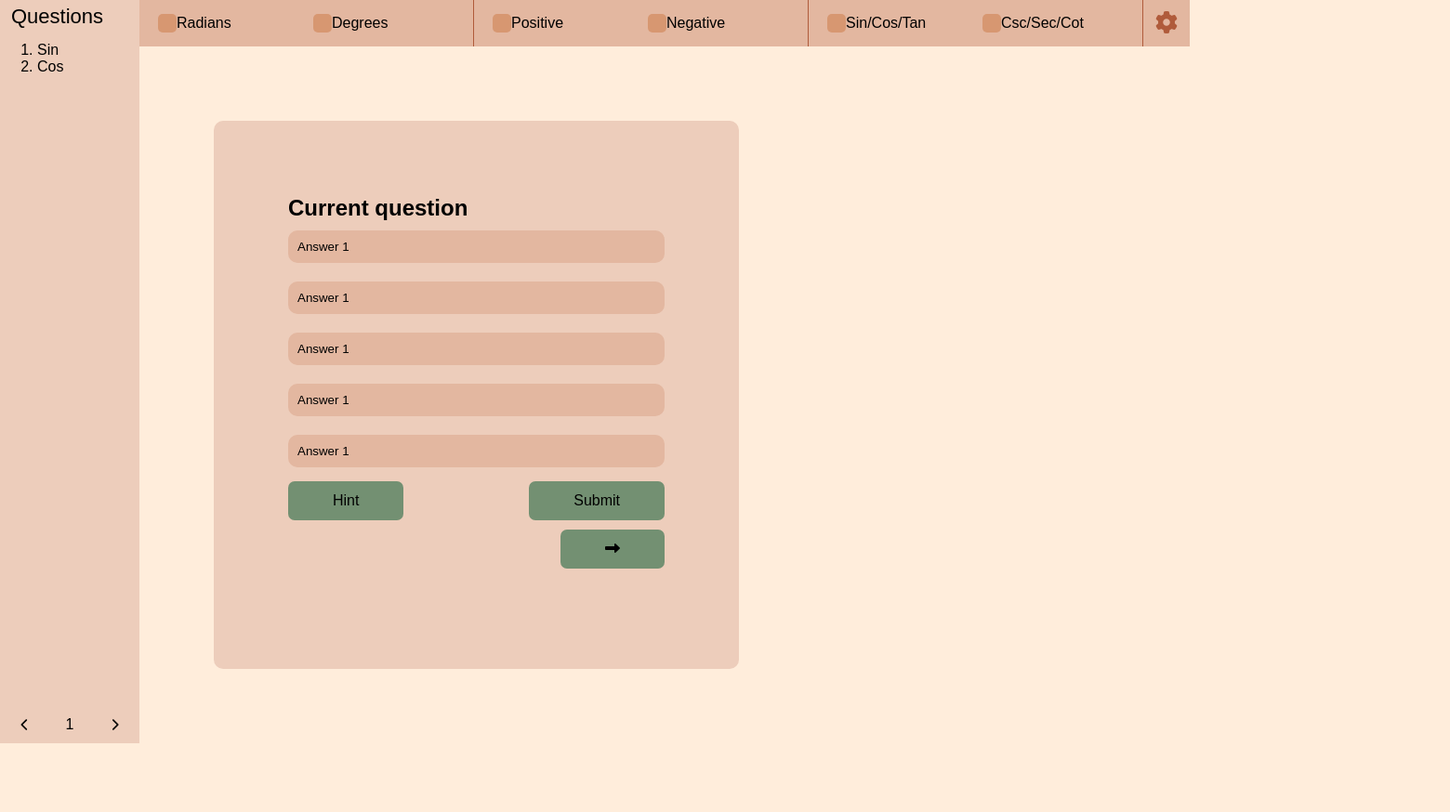
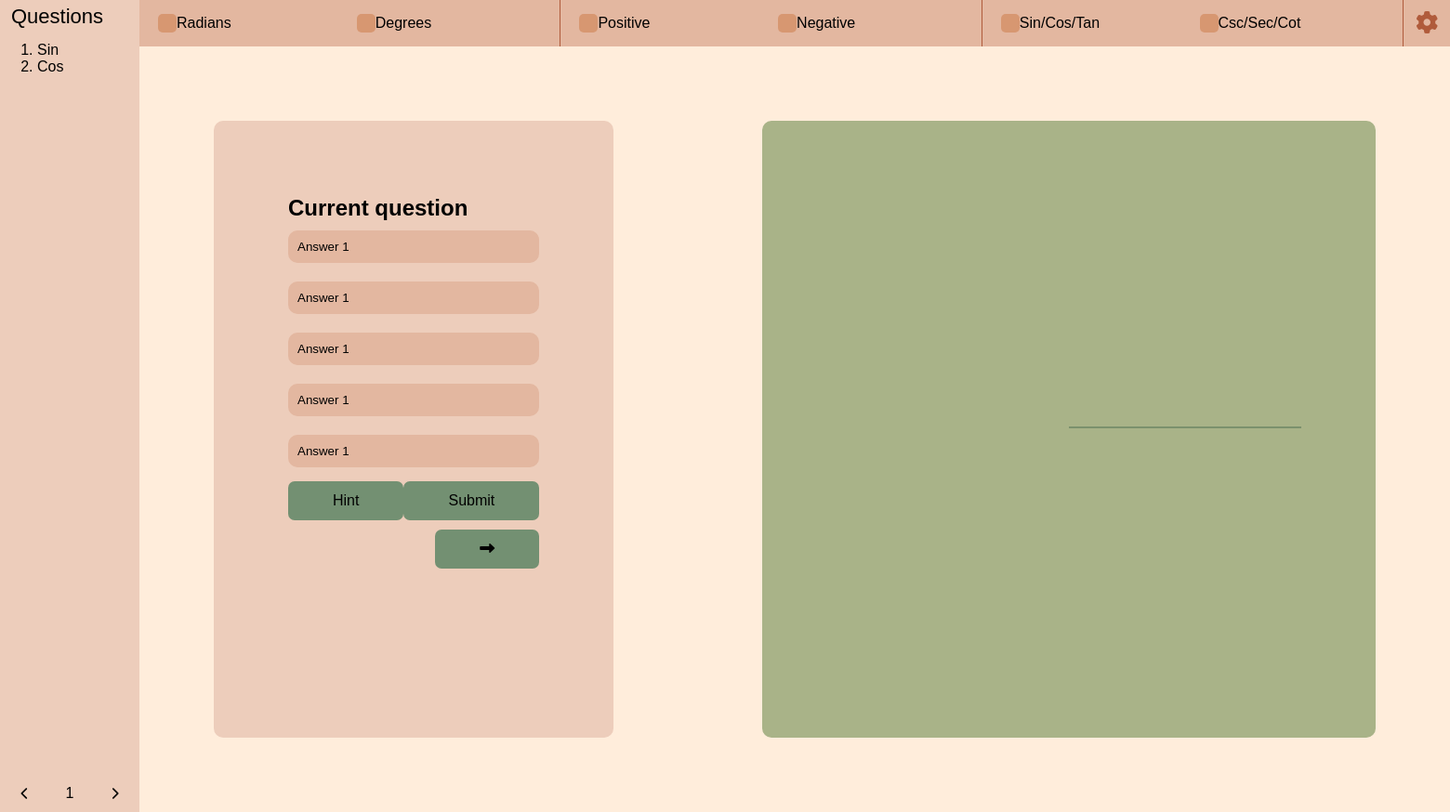
Before and after one commit to Angela8306/Unit-Circle-Website, a plain HTML site: page index.html in a window 1280 px wide. Shown: the whole page at 93% size, 1560 px wide, since content can reach past the window. Before the commit the page ends 800 px from the top, so only its background shows below. Drawn offline with Linux system fonts and the light colour scheme; a web font is replaced by a local one.

Commit message:
trying to make unit circle frame

```diff
--- a/index.html
+++ b/index.html
@@ -72,7 +72,9 @@
                         <button class="btn" id="next-button"><i class="fa-solid fa-right-long"></i></button>
                     </div>
                     <div id="hint">
-
+                        <svg height="500" width="500" xmlns="http://www.w3.org/2000/svg">
+                            <line id="original-line" x1="500" y1="250" x2="250" y2="250" style="stroke: rgb(79, 111, 82); stroke-width: 1;"/>
+                        </svg>
                     </div>
                 </div>
             </div>
--- a/script.js
+++ b/script.js
@@ -0,0 +1,20 @@
+const lines = [];
+const angles = [0, 30, 45, 60, 90, 120, 135, 150, 180, 210, 225, 240, 270, 300, 315, 330, 360];
+
+function make_lines(line_list, angle_list) {
+    let original_line = document.getElementById('original-line');
+    for (const angle of angle_list) {
+        var new_line = $.extend(true, {}, original_line);
+        new_line.setAttribute("transform", "rotate(${angle})");
+        line_list.push(new_line);
+    }
+}
+
+// function draw_lines_to_doc(line_list) {
+//     for (const line of line_list) {
+
+//     }
+// }
+
+make_lines(lines, angles);
+console.log("hello world")
--- a/styles/general.css
+++ b/styles/general.css
@@ -139,6 +139,10 @@ input[type="checkbox"]:checked:after {
 
 #hint {
     flex: 1;
+    background-color: rgb(169, 179, 136);
+    padding: 10vh;
+    margin: 10vh;
+    border-radius: 10px;
 }
 
 #btn-section {
```
